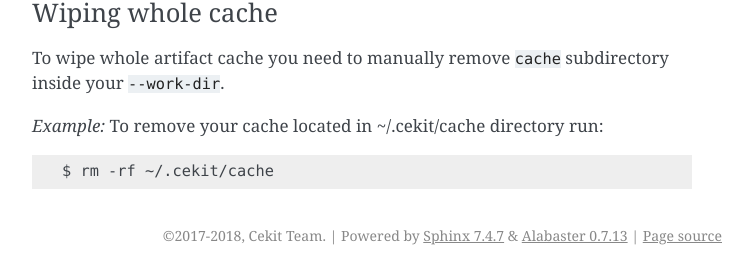
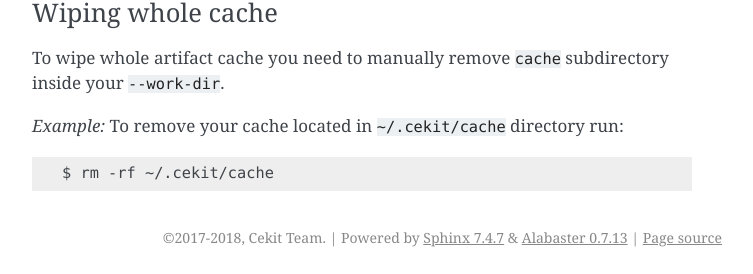
Before and after one commit to cekit/cekit, a Sphinx documentation site: the page built from docs/caching.rst, in a window 1280 px wide and 900 px high, scrolled down 2041 px. Shown: the part 623-897 px from the top of the window, without its empty margins (388-1141 px from the left). Built offline with Sphinx 7.4.7, drawn with Linux system fonts in a browser that asks for light colours.

Commit message:
fixed typo in docs

```diff
--- a/docs/caching.rst
+++ b/docs/caching.rst
@@ -114,7 +114,7 @@ Wiping whole cache
 ^^^^^^^^^^^^^^^^^^
 To wipe whole artifact cache you need to manually remove ``cache`` subdirectory inside your ``--work-dir``.
 
-*Example:* To remove your cache located in ~/.cekit/cache directory run:
+*Example:* To remove your cache located in ``~/.cekit/cache`` directory run:
 
 .. code:: bash
 
```
